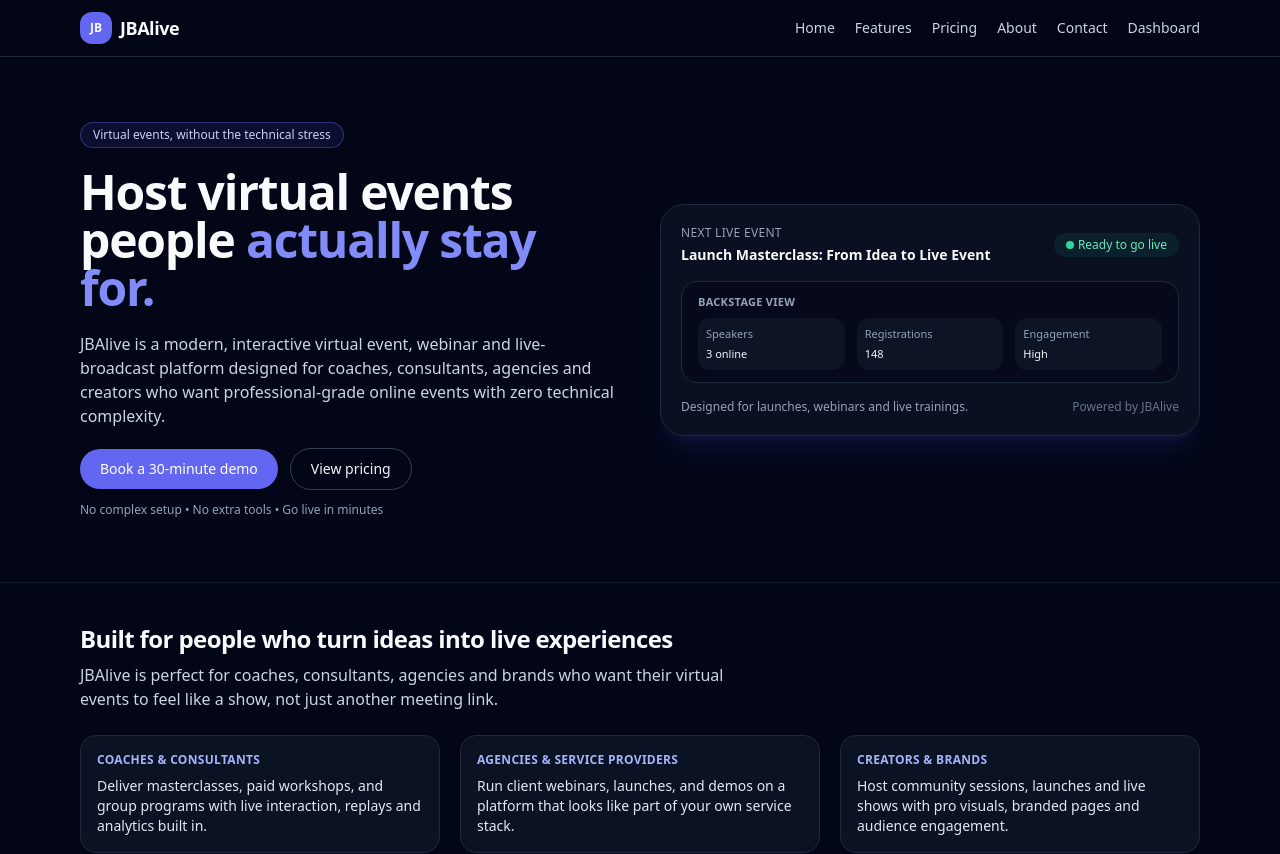
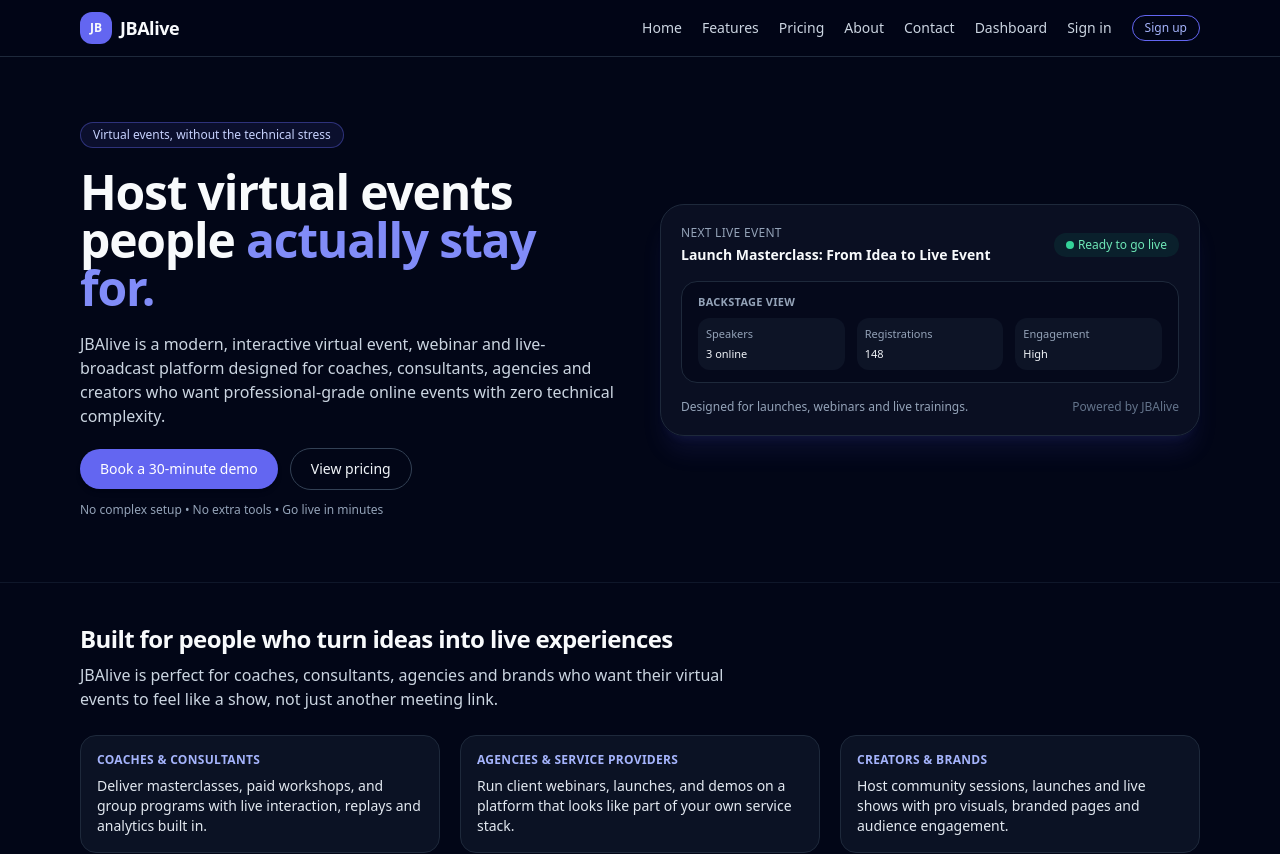
Before and after one commit to jbali-dot/jbalive-client, a React (Vite) app: page / in a window 1280 px wide. Shown: the top 854 px of the page. Built offline with nearby package versions, Linux system fonts and the light colour scheme.

Commit message:
Add Clerk sign-in/sign-up and protect dashboard

```diff
--- a/src/App.jsx
+++ b/src/App.jsx
@@ -1,13 +1,13 @@
 import React from "react";
-import { Routes, Route } from "react-router-dom";
+import { Routes, Route, Navigate } from "react-router-dom";
+import { SignIn, SignUp, SignedIn, SignedOut } from "@clerk/clerk-react";
 
 import Home from "./pages/Home.jsx";
 import Features from "./pages/Features.jsx";
 import Pricing from "./pages/Pricing.jsx";
 import About from "./pages/About.jsx";
 import Contact from "./pages/Contact.jsx";
-// If you have a Dashboard page already:
-import Dashboard from "./pages/Dashboard.jsx";
+import Dashboard from "./pages/Dashboard.jsx"; // assuming this exists
 
 export default function App() {
   return (
@@ -19,8 +19,30 @@ export default function App() {
       <Route path="/about" element={<About />} />
       <Route path="/contact" element={<Contact />} />
 
-      {/* Existing dashboard route (if present) */}
-      <Route path="/dashboard" element={<Dashboard />} />
+      {/* Auth pages */}
+      <Route
+        path="/sign-in"
+        element={<SignIn routing="path" path="/sign-in" />}
+      />
+      <Route
+        path="/sign-up"
+        element={<SignUp routing="path" path="/sign-up" />}
+      />
+
+      {/* Protected dashboard route */}
+      <Route
+        path="/dashboard"
+        element={
+          <>
+            <SignedIn>
+              <Dashboard />
+            </SignedIn>
+            <SignedOut>
+              <Navigate to="/sign-in" />
+            </SignedOut>
+          </>
+        }
+      />
 
       {/* Fallback */}
       <Route path="*" element={<Home />} />
--- a/src/main.jsx
+++ b/src/main.jsx
@@ -1,13 +1,22 @@
-import React from 'react'
-import ReactDOM from 'react-dom/client'
-import { BrowserRouter } from 'react-router-dom'
-import App from './App.jsx'
-import './index.css'
+import React from "react";
+import ReactDOM from "react-dom/client";
+import { BrowserRouter } from "react-router-dom";
+import { ClerkProvider } from "@clerk/clerk-react";
+import App from "./App.jsx";
+import "./index.css";
 
-ReactDOM.createRoot(document.getElementById('root')).render(
+const PUBLISHABLE_KEY = import.meta.env.VITE_CLERK_PUBLISHABLE_KEY;
+
+if (!PUBLISHABLE_KEY) {
+  console.error("Missing VITE_CLERK_PUBLISHABLE_KEY in your .env file.");
+}
+
+ReactDOM.createRoot(document.getElementById("root")).render(
   <React.StrictMode>
-    <BrowserRouter>
-      <App />
-    </BrowserRouter>
+    <ClerkProvider publishableKey={PUBLISHABLE_KEY}>
+      <BrowserRouter>
+        <App />
+      </BrowserRouter>
+    </ClerkProvider>
   </React.StrictMode>
-)
+);
--- a/src/pages/About.jsx
+++ b/src/pages/About.jsx
@@ -48,6 +48,18 @@ const About = () => {
         className="text-slate-300 hover:text-indigo-300"
       >
         Dashboard
+      </Link>
+      <Link
+        to="/sign-in"
+        className="text-slate-300 hover:text-indigo-300"
+      >
+        Sign in
+      </Link>
+      <Link
+        to="/sign-up"
+        className="rounded-full border border-indigo-500 px-3 py-1 text-xs text-indigo-300 hover:bg-indigo-500/10"
+      >
+        Sign up
       </Link>
     </nav>
   </div>
--- a/src/pages/Contact.jsx
+++ b/src/pages/Contact.jsx
@@ -47,6 +47,18 @@ const Contact = () => {
         className="text-slate-300 hover:text-indigo-300"
       >
         Dashboard
+      </Link>
+      <Link
+        to="/sign-in"
+        className="text-slate-300 hover:text-indigo-300"
+      >
+        Sign in
+      </Link>
+      <Link
+        to="/sign-up"
+        className="rounded-full border border-indigo-500 px-3 py-1 text-xs text-indigo-300 hover:bg-indigo-500/10"
+      >
+        Sign up
       </Link>
     </nav>
   </div>
--- a/src/pages/Features.jsx
+++ b/src/pages/Features.jsx
@@ -47,6 +47,18 @@ const Features = () => {
         className="text-slate-300 hover:text-indigo-300"
       >
         Dashboard
+      </Link>
+      <Link
+        to="/sign-in"
+        className="text-slate-300 hover:text-indigo-300"
+      >
+        Sign in
+      </Link>
+      <Link
+        to="/sign-up"
+        className="rounded-full border border-indigo-500 px-3 py-1 text-xs text-indigo-300 hover:bg-indigo-500/10"
+      >
+        Sign up
       </Link>
     </nav>
   </div>
--- a/src/pages/Home.jsx
+++ b/src/pages/Home.jsx
@@ -48,6 +48,18 @@ const Home = () => {
         className="text-slate-300 hover:text-indigo-300"
       >
         Dashboard
+      </Link>
+      <Link
+        to="/sign-in"
+        className="text-slate-300 hover:text-indigo-300"
+      >
+        Sign in
+      </Link>
+      <Link
+        to="/sign-up"
+        className="rounded-full border border-indigo-500 px-3 py-1 text-xs text-indigo-300 hover:bg-indigo-500/10"
+      >
+        Sign up
       </Link>
     </nav>
   </div>
--- a/src/pages/Pricing.jsx
+++ b/src/pages/Pricing.jsx
@@ -48,6 +48,18 @@ const Pricing = () => {
         className="text-slate-300 hover:text-indigo-300"
       >
         Dashboard
+      </Link>
+      <Link
+        to="/sign-in"
+        className="text-slate-300 hover:text-indigo-300"
+      >
+        Sign in
+      </Link>
+      <Link
+        to="/sign-up"
+        className="rounded-full border border-indigo-500 px-3 py-1 text-xs text-indigo-300 hover:bg-indigo-500/10"
+      >
+        Sign up
       </Link>
     </nav>
   </div>
```
